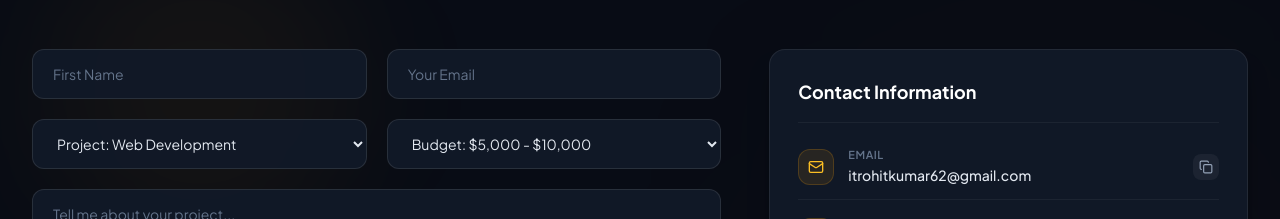
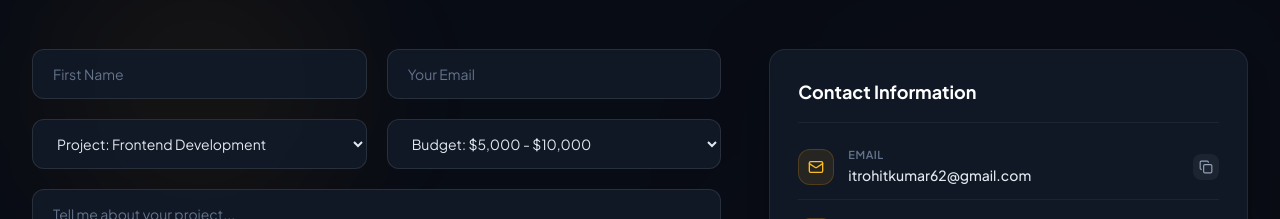
Before and after one commit to r0kumar/My_Portfolio, a React (Vite) app: page / in a window 1280 px wide. Shown: the part 7810-8029 px from the top of the page. Built offline with nearby package versions, Linux system fonts and the light colour scheme.

Commit message:
fix: update contact project options to Frontend Development, Full Stack Development, and Data Analytics

```diff
--- a/src/components/Contact.jsx
+++ b/src/components/Contact.jsx
@@ -8,7 +8,7 @@ export const Contact = () => {
   const [formData, setFormData] = useState({
     name: '',
     email: '',
-    projectType: 'Web Development',
+    projectType: 'Frontend Development',
     budget: '$5,000 - $10,000',
     message: ''
   });
@@ -36,7 +36,7 @@ export const Contact = () => {
       setFormData({
         name: '',
         email: '',
-        projectType: 'Web Development',
+        projectType: 'Frontend Development',
         budget: '$5,000 - $10,000',
         message: ''
       });
@@ -105,11 +105,9 @@ export const Contact = () => {
                     onChange={(e) => setFormData({ ...formData, projectType: e.target.value })}
                     className="w-full px-5 py-3.5 rounded-xl bg-[#121A29]/90 border border-white/10 text-slate-200 text-sm focus:outline-none focus:border-amber-500/60 focus:ring-1 focus:ring-amber-500/40 transition-all cursor-pointer"
                   >
-                    <option value="Web Development" className="bg-[#121A29]">Project: Web Development</option>
-                    <option value="Frontend Development" className="bg-[#121A29]">Project: Frontend UI/UX</option>
-                    <option value="Backend / API Development" className="bg-[#121A29]">Project: Backend & APIs</option>
-                    <option value="Full Stack Application" className="bg-[#121A29]">Project: Full-Stack App</option>
-                    <option value="Consulting" className="bg-[#121A29]">Project: Technical Consultation</option>
+                    <option value="Frontend Development" className="bg-[#121A29]">Project: Frontend Development</option>
+                    <option value="Full Stack Development" className="bg-[#121A29]">Project: Full Stack Development</option>
+                    <option value="Data Analytics" className="bg-[#121A29]">Project: Data Analytics</option>
                   </select>
                 </div>
                 <div>
```
